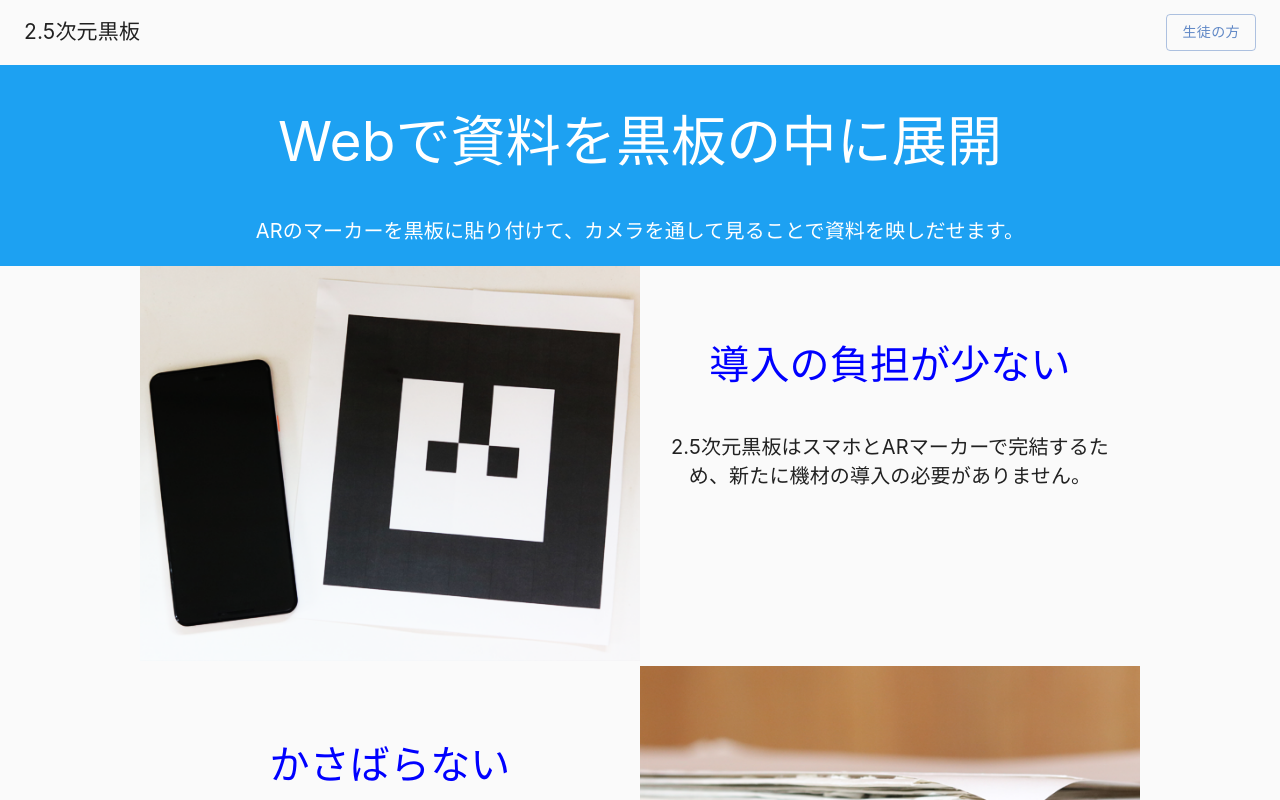
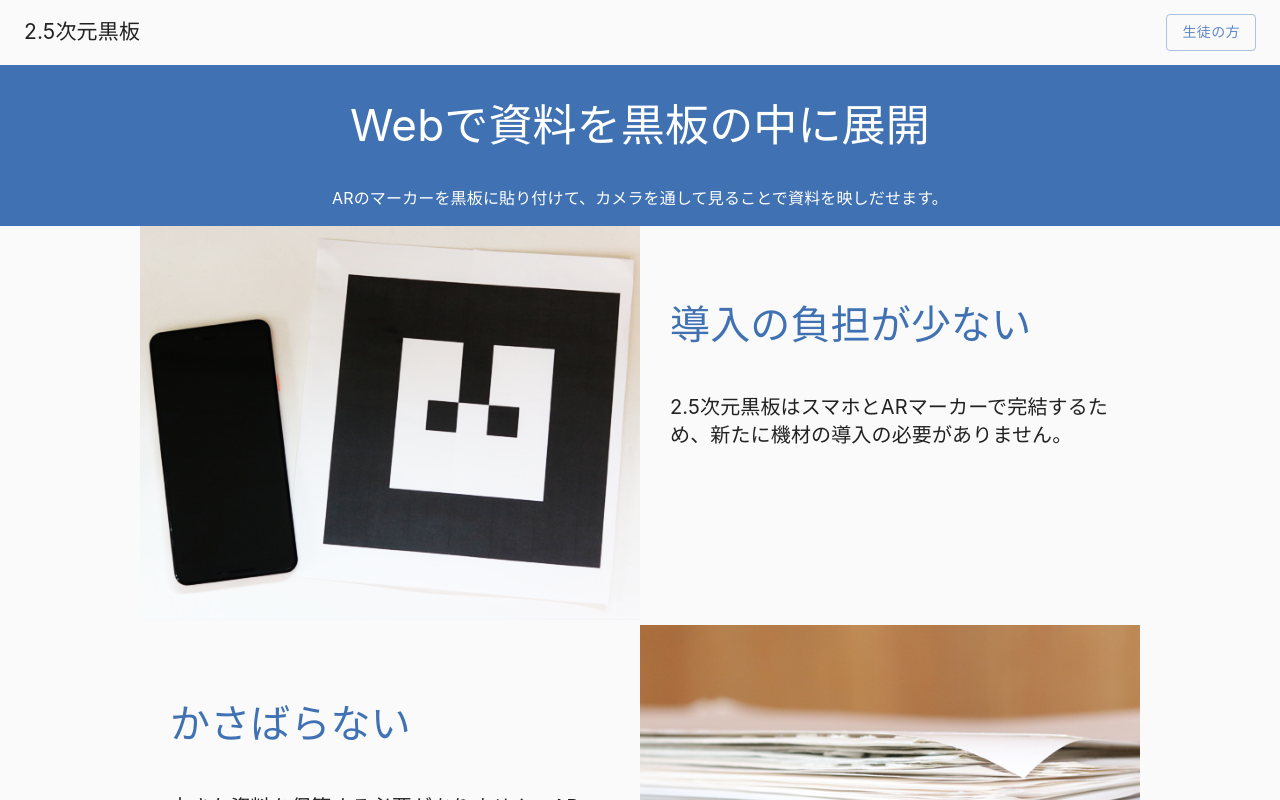
Before and after one commit to ProvinDevs/2020vol1-frontend, a React app: page /about in a window 1280 px wide. Shown: the top 800 px of the page. Built offline with nearby package versions, Linux system fonts and the light colour scheme; a web font is replaced by a local one.

Commit message:
Pull requests#35 でのfix

```diff
--- a/src/components/common/list.tsx
+++ b/src/components/common/list.tsx
@@ -21,7 +21,7 @@ const FreatureList: FC<FreatureListProps> = ({ Features }) => (
           <p className={styles.explanation}>{c.explanation}</p>
         </div>
         <div className={styles.pict}>
-          <img src={`${c.image}`} alt="" />
+          <img src={`${c.image}`} alt={`${c.title}のイメージ`} />
         </div>
       </div>
     ))}
--- a/src/pages/About.tsx
+++ b/src/pages/About.tsx
@@ -3,6 +3,7 @@ import FeatureList, { Feature } from "../components/common/list";
 import styles from "../scss/pages/about.scss";
 import PageContainer from "../components/common/Container";
 import Header, { HeaderProps } from "../components/common/Header";
+import { Container } from "@material-ui/core";
 
 const headerProps: HeaderProps = {
   role: "生徒",
@@ -35,12 +36,12 @@ const About: FC = () => {
   return (
     <>
       <Header {...headerProps} />
-      <div className={styles.head}>
-        <h1>Webで資料を黒板の中に展開</h1>
-        <p className={styles.SubHeading}>
+      <Container className={styles.head}>
+        <h1 className={styles.Heading}>Webで資料を黒板の中に展開</h1>
+        <p className={styles.subHeading}>
           ARのマーカーを黒板に貼り付けて、カメラを通して見ることで資料を映しだせます。
         </p>
-      </div>
+      </Container>
       <PageContainer>
         <FeatureList Features={Features} />
       </PageContainer>
--- a/src/scss/_color.scss
+++ b/src/scss/_color.scss
@@ -7,6 +7,7 @@ $primary: (
   light: #aec4e5,
   main: #6088c6,
   dark: #4072b3,
+  darkboard-text: #ffffff,
 );
 
 $secondary: (
--- /dev/null
+++ b/src/scss/_mediaqueries.scss
@@ -0,0 +1,6 @@
+$sp: 834px; //breakpoint for PC and Tablet
+@mixin pc {
+  @media (min-width: ($sp)) {
+    @content;
+  }
+}
--- a/src/scss/components/common/featureList.scss
+++ b/src/scss/components/common/featureList.scss
@@ -1,52 +1,46 @@
-/*phone*/
-.box {
-  flex-direction: column;
-  margin: auto;
-}
+@use "../../color";
+@use "../../mediaqueries";
+@use "sass:map";
+
+//phone
 .text {
-  width: auto;
-  height: auto;
   padding: 5px;
-  text-align: center;
 }
 
 .title {
-  font-size: 40px;
-  color: #0000ff;
+  font-size: 2rem;
+  color: map.get(color.$primary, "dark");
 }
 .explanation {
-  font-size: 20px;
+  font-size: 1rem;
 }
 
 .pict {
-  width: auto;
   img {
     width: 100%;
-    height: auto;
   }
 }
 
-/*PC ipad*/
-@media (min-width: 768px) {
+//PC Tablet
+@include mediaqueries.pc {
   .box {
     display: flex;
     flex-direction: row;
     justify-content: center;
-  }
-  .box:nth-child(odd) {
-    flex-direction: row-reverse;
+    &:nth-child(odd) {
+      flex-direction: row-reverse;
+    }
   }
   .text {
     width: 500px;
-    height: auto;
     padding: 30px;
   }
 
   .title {
-    font-size: 40px;
+    font-size: 2.5rem;
   }
   .explanation {
-    font-size: 20px;
+    font-size: 1.25rem;
   }
 
   .pict {
--- a/src/scss/pages/about.scss
+++ b/src/scss/pages/about.scss
@@ -1,15 +1,17 @@
+@use "../color";
+@use "sass:map";
+
 .head {
   width: 100%;
   height: auto;
   text-align: center;
-  background: #1da1f2;
-  .SubHeading {
-    font-size: 20px;
-    color: #ffffff;
+  background: map.get(color.$primary, "dark");
+  .Heading {
+    font-size: 2.75rem;
+    color: map.get(color.$primary, "darkboard-text");
+  }
+  .subHeading {
+    font-size: 1rem;
+    color: map.get(color.$primary, "darkboard-text");
   }
 }
-
-h1 {
-  font-size: 55px;
-  color: #ffffff;
-}
```
